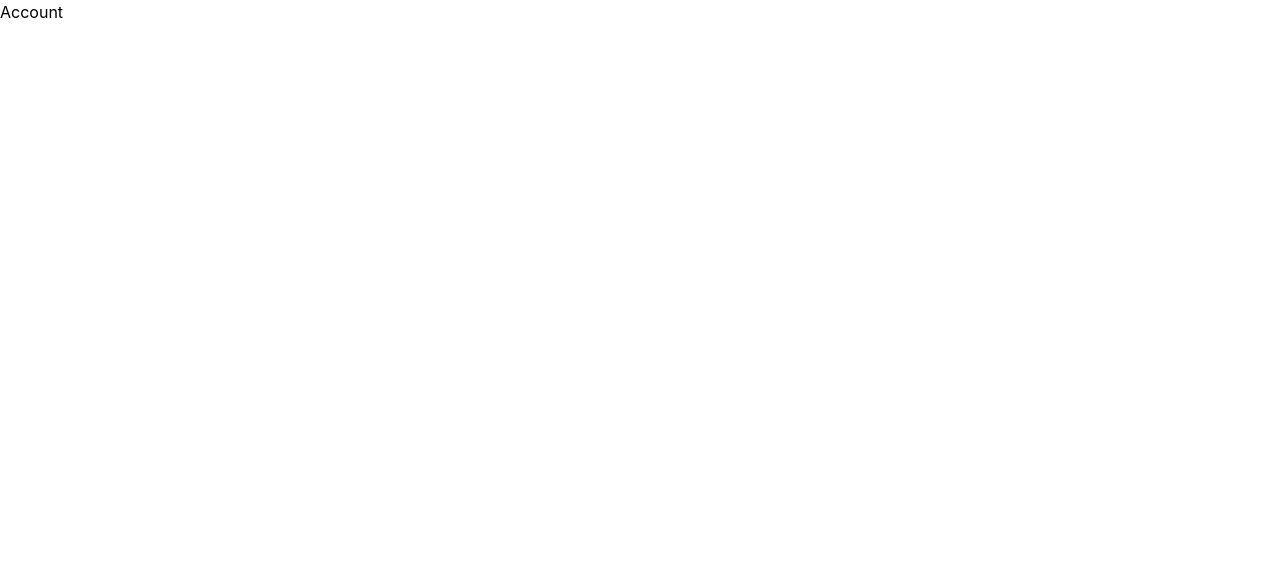
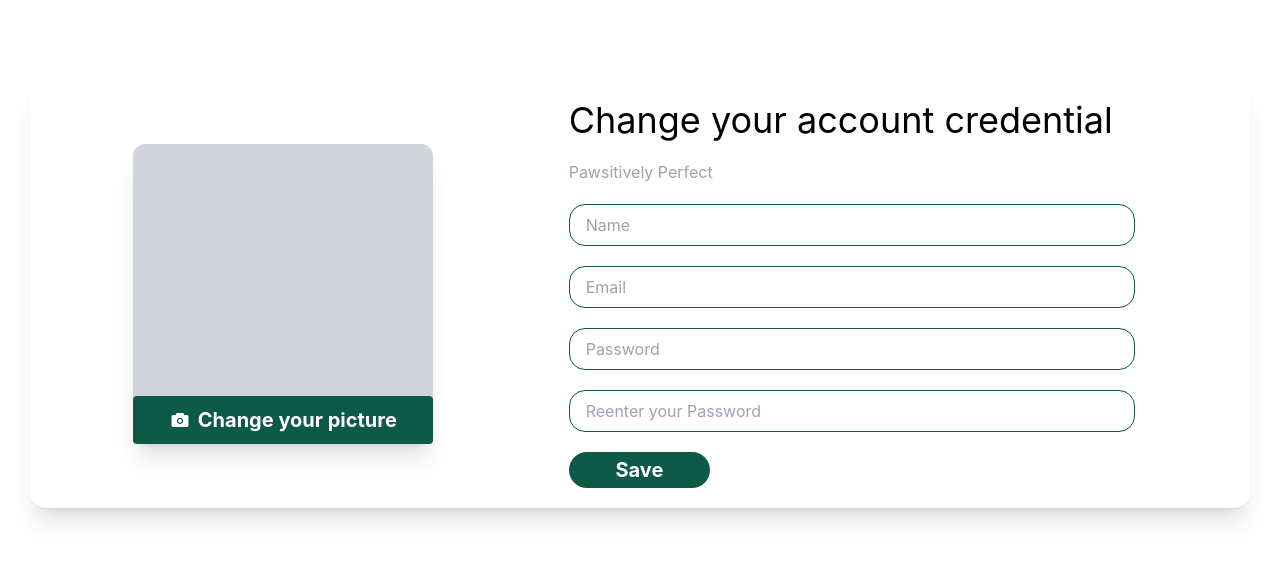
Before and after one commit to sup25/pet, a React (Create React App) app in the folder client/: page /account in a window 1280 px wide. Shown: the top 562 px of the page. Built offline with nearby package versions, Linux system fonts and the light colour scheme.

Commit message:
added account

```diff
--- a/client/src/App.js
+++ b/client/src/App.js
@@ -1,4 +1,3 @@
-import React from "react";
 import { Routes, Route, Outlet } from "react-router-dom";
 import Login from "./component/Login";
 import { Register } from "./component/Register";
--- a/client/src/Context/authContext.js
+++ b/client/src/Context/authContext.js
@@ -13,7 +13,7 @@ export const AuthProvider = ({ children }) => {
   const logout = () => {
     // Clear the user data from the context state
     setUser(null);
-    // Remove the token from localStorage or any other storage mechanism you are using
+    // Remove the token from localStorage
     localStorage.removeItem("token");
   };
 
--- a/client/src/component/Account.js
+++ b/client/src/component/Account.js
@@ -1,7 +1,75 @@
 import React from "react";
+import { AiFillCamera } from "react-icons/ai";
 
 const Account = () => {
-  return <div>Account</div>;
+  return (
+    <div className="section py-20   ">
+      <div className="flex py-5 flex-col px-5 justify-evenly md:flex-row w-full h-auto gap-10 bg-white rounded-2xl shadow-xl">
+        <div className="flex justify-center items-center">
+          <div className="w-[300px] h-[300px] flex  items-end bg-gray-300 rounded-xl shadow-xl">
+            <div className="w-full h-12 gap-2 text-xl text-white font-bold  rounded flex justify-center items-center bg-[#0d5b46]">
+              <AiFillCamera /> <span>Change your picture</span>
+            </div>
+          </div>
+        </div>
+
+        <form
+          className=" md:w-1/2 w-full height-fit px-3 flex items-center"
+          // onSubmit={handleSubmit}
+        >
+          <div className="flex flex-col gap-5 w-full h-auto">
+            <div className="text-2xl md:text-4xl">
+              Change your account credential
+            </div>
+            <span className="text-base text-gray-400">Pawsitively Perfect</span>
+            <input
+              type="text"
+              name="username"
+              required
+              placeholder="Name"
+              // value={formData.username}
+              // onChange={handleChange}
+              className="w-full h-auto py-2 rounded-2xl flex px-4 border border-[#0d5b46]"
+            />
+            <input
+              type="email"
+              name="email"
+              required
+              placeholder="Email"
+              // value={formData.email}
+              // onChange={handleChange}
+              className="w-full h-auto py-2 rounded-2xl flex px-4 border border-[#0d5b46]"
+            />
+            <input
+              type="password"
+              name="password"
+              required
+              placeholder="Password"
+              // value={formData.password}
+              // onChange={handleChange}
+              className="w-full h-auto py-2 rounded-2xl flex px-4 border border-[#0d5b46]"
+            />
+            <input
+              type="password"
+              name="reenterpassword"
+              required
+              placeholder="Reenter your Password"
+              // value={formData.password}
+              // onChange={handleChange}
+              className="w-full h-auto py-2 rounded-2xl flex px-4 border border-[#0d5b46]"
+            />
+            {/* {errorMessage && <div className="text-red-500">{errorMessage}</div>} */}
+            <button
+              type="submit"
+              className="w-1/4 h-auto justify-center text-white font-bold text-xl py-1 rounded-3xl flex px-4 bg-[#0d5b46] hover:bg-[#199e7a]"
+            >
+              Save
+            </button>
+          </div>
+        </form>
+      </div>
+    </div>
+  );
 };
 
 export default Account;
--- a/client/src/component/Navbar/Navbar.js
+++ b/client/src/component/Navbar/Navbar.js
@@ -7,36 +7,36 @@ import { FiLogIn, FiLogOut } from "react-icons/fi";
 import { IoMdPersonAdd } from "react-icons/io";
 
 import axios from "axios";
-import Account from "../Account";
+
 const contents = [
   {
     link: <Link to="/login">Login</Link>,
-    icon: <FiLogIn className="w-auto h-8  " />,
+    icon: <FiLogIn className="w-auto h-8" />,
   },
   {
-    link: <Link to="/logout">Register</Link>,
-    icon: <IoMdPersonAdd className="w-auto h-8  " />,
+    link: <Link to="/register">Register</Link>,
+    icon: <IoMdPersonAdd className="w-auto h-8" />,
   },
 ];
 
 const Navbar = () => {
-  //ham and cross
+  // ham and cross
   const [show, setShow] = useState(false);
   const toggleMenu = () => {
     setShow(!show);
   };
 
-  //Display user credential in nav
+  // Display user credential in nav
   const [user, setUser] = useState(null);
 
-  //Dropdown
+  // Dropdown
   const [expanded, setExpanded] = useState(false);
 
   const toggleDropdown = () => {
     setExpanded(!expanded);
   };
 
-  //fetching the user data in navbar
+  // Fetching the user data in navbar
   useEffect(() => {
     const fetchUser = async () => {
       try {
@@ -81,13 +81,13 @@ const Navbar = () => {
                       </span>{" "}
                       {expanded && (
                         <>
-                          <div className="py-4 px-2 bg-[#0d5b46]  rounded-3xl text-base flex-col  items-center justify-center absolute top-16 z-50">
+                          <div className="py-4 px-2 bg-[#0d5b46] rounded-3xl text-base flex-col items-center justify-center absolute top-16 z-50">
                             <div>
                               <Link
                                 to="/account"
-                                className="flex gap-3 hover:text-orange-300 flex-col border-b-2 border-gray-300 rounded "
+                                className="flex gap-3 hover:text-orange-300 flex-col border-b-2 border-gray-300 rounded"
                               >
-                                <Account />
+                                Account
                               </Link>
                             </div>
 
```
